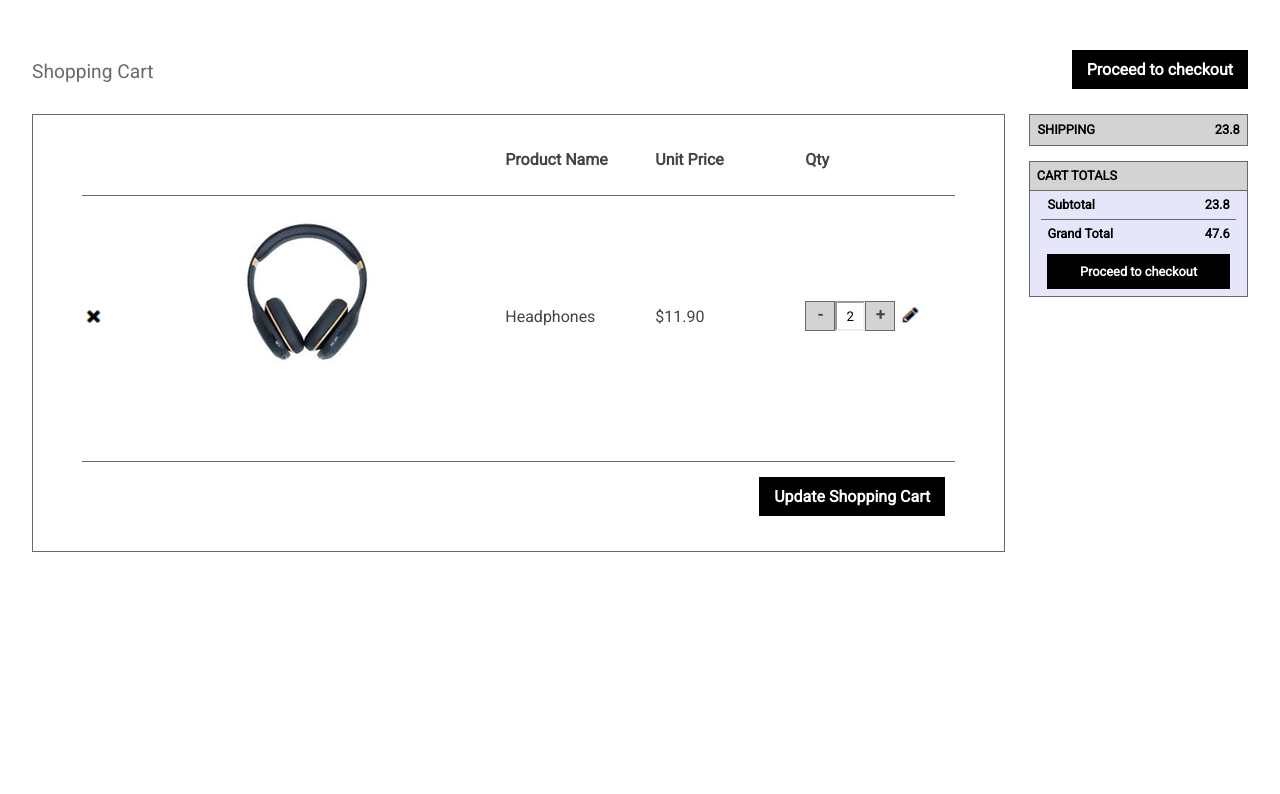
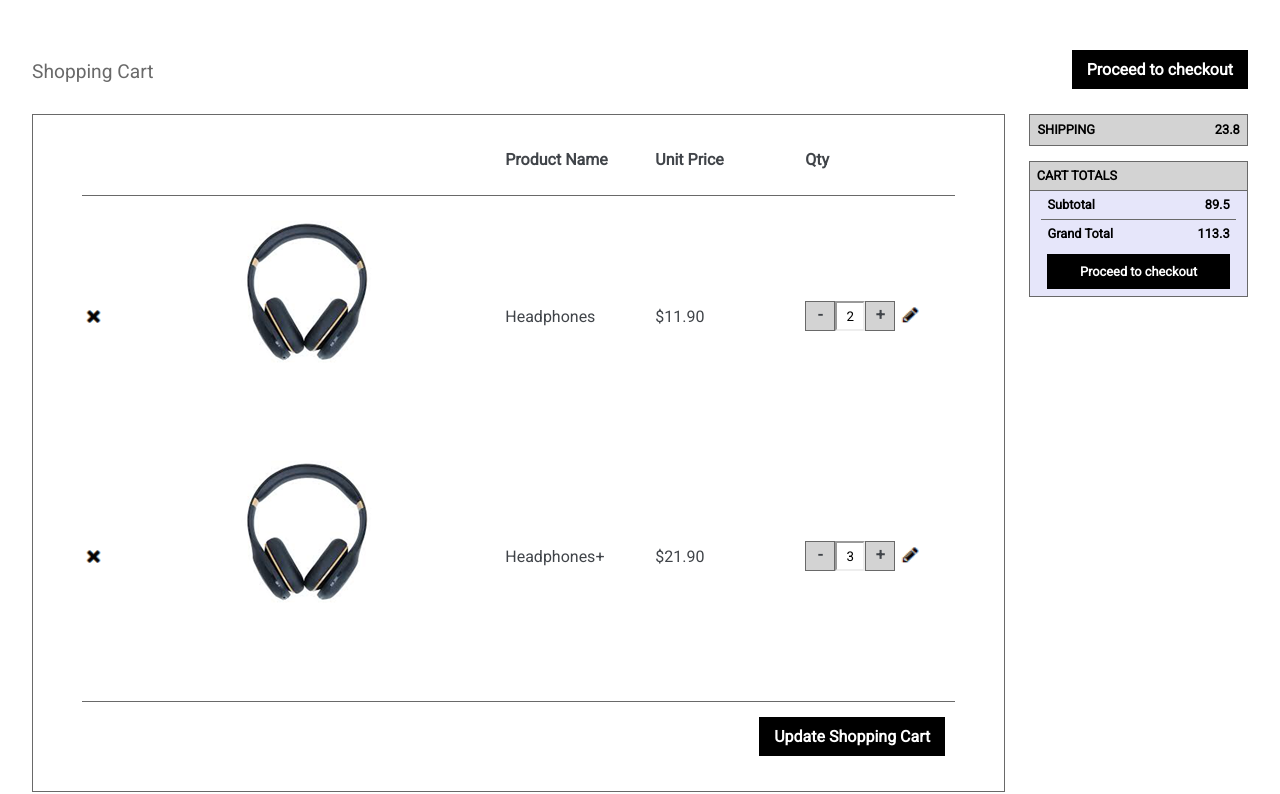
Before and after one commit to SerafinPL/ShoppingCart, a React (Create React App) app: page / in a window 1280 px wide. Shown: the top 794 px of the page. Built offline with nearby package versions, Linux system fonts and the light colour scheme.

Commit message:
fixed a bug with closing all products on single x-sign

```diff
--- a/src/components/Product/Product.js
+++ b/src/components/Product/Product.js
@@ -1,6 +1,6 @@
 import React, { useState, useContext}from "react";
 
-import Button from "../Button/Button";
+
 import Quantity from "../Quantity/Quantity";
 import styles from "./Product.module.scss";
 import {Context} from '../../context/context';
@@ -9,11 +9,19 @@ import fotoX from "../../images/x-img.png";
 
 const Product = ({ value, qty }) => {
   const [quantity, setQuantity] = useState(qty);
+  const [view, setView] = useState(true);
   const context = useContext(Context);
 
-  return (
-    <main key={value.id} className={styles.Product}>
-      <img className={styles.X} src={fotoX} alt="X" onClick={() => context.setViewProd(false)}/>
+  const clearProduct = () => {
+    setView(false);
+    context.submitChanges();
+  }
+
+  let product = null;
+
+  product = view &&
+      <main key={value.id} className={styles.Product}>
+      <img className={styles.X} src={fotoX} alt="X" onClick={clearProduct}/>
       <div className={styles.Headset}>
         <img src={`images/${value.image}`} alt="Headset" />
       </div>
@@ -22,7 +30,11 @@ const Product = ({ value, qty }) => {
 
       <Quantity qty={quantity} setQty={setQuantity}/>
     </main>
-  );
+
+
+  return product
+
+
 };
 
 export default Product;
--- a/src/data/cart_products.json
+++ b/src/data/cart_products.json
@@ -2,5 +2,9 @@
   {
     "productId":1,
     "quantity":2
+  },
+  {
+    "productId":2,
+    "quantity":3
   }
 ]
--- a/src/data/products.json
+++ b/src/data/products.json
@@ -4,5 +4,11 @@
     "name":"Headphones",
     "image":"headphones.png",
     "price":11.90
+  },
+  {
+    "id":2,
+    "name":"Headphones+",
+    "image":"headphones.png",
+    "price":21.90
   }
 ]
```
